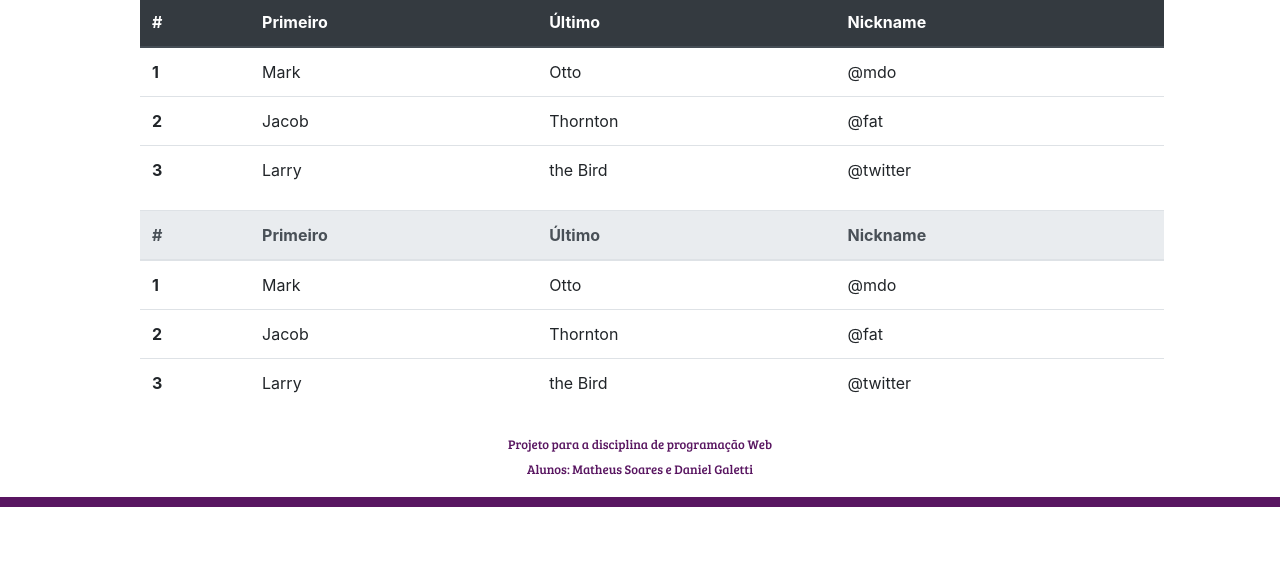
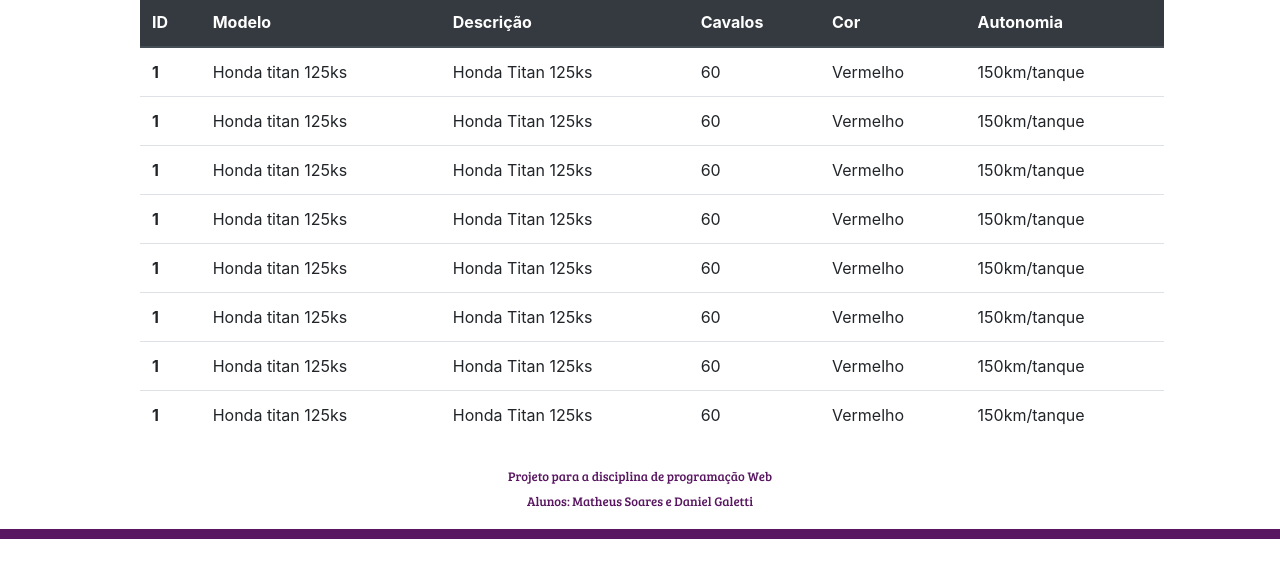
Before and after one commit to MatheusSoares06021997/ProjetoWEB, a plain HTML site: page front-end/index.html in a window 1280 px wide. Shown: the part 153-730 px from the top of the page. Drawn offline with nearby package versions, Linux system fonts and the light colour scheme.

Commit message:
Alterações na table

```diff
--- a/front-end/index.html
+++ b/front-end/index.html
@@ -25,61 +25,78 @@
               <table class="table">
                   <thead class="thead-dark">
                     <tr>
-                                <th scope="col">#</th>
-                                <th scope="col">Primeiro</th>
-                                <th scope="col">Último</th>
-                                <th scope="col">Nickname</th>
+                      <th scope="col">ID</th>
+                      <th scope="col">Modelo</th>
+                      <th scope="col">Descrição</th>
+                      <th scope="col">Cavalos</th>
+                      <th scope="col">Cor</th>
+                      <th scope="col">Autonomia</th>
                     </tr>
                   </thead>
                   <tbody>
                     <tr>
                       <th scope="row">1</th>
-                                <td>Mark</td>
-                                <td>Otto</td>
-                                <td>@mdo</td>
+                      <td>Honda titan 125ks</td>
+                      <td>Honda Titan 125ks</td>
+                      <td>60</td>
+                      <td>Vermelho</td>
+                      <td>150km/tanque</td>
                     </tr>
                     <tr>
-                                <th scope="row">2</th>
-                                <td>Jacob</td>
-                                <td>Thornton</td>
-                                <td>@fat</td>
+                      <th scope="row">1</th>
+                      <td>Honda titan 125ks</td>
+                      <td>Honda Titan 125ks</td>
+                      <td>60</td>
+                      <td>Vermelho</td>
+                      <td>150km/tanque</td>
                     </tr>
                     <tr>
-                                <th scope="row">3</th>
-                                <td>Larry</td>
-                                <td>the Bird</td>
-                                <td>@twitter</td>
+                      <th scope="row">1</th>
+                      <td>Honda titan 125ks</td>
+                      <td>Honda Titan 125ks</td>
+                      <td>60</td>
+                      <td>Vermelho</td>
+                      <td>150km/tanque</td>
                     </tr>
-                            </tbody>
-                          </table>
-
-                          <table class="table">
-                            <thead class="thead-light">
-                              <tr>
-                                <th scope="col">#</th>
-                                <th scope="col">Primeiro</th>
-                                <th scope="col">Último</th>
-                                <th scope="col">Nickname</th>
-                              </tr>
-                            </thead>
-                            <tbody>
                     <tr>
                       <th scope="row">1</th>
-                                <td>Mark</td>
-                                <td>Otto</td>
-                                <td>@mdo</td>
+                      <td>Honda titan 125ks</td>
+                      <td>Honda Titan 125ks</td>
+                      <td>60</td>
+                      <td>Vermelho</td>
+                      <td>150km/tanque</td>
                     </tr>
                     <tr>
-                                <th scope="row">2</th>
-                                <td>Jacob</td>
-                                <td>Thornton</td>
-                                <td>@fat</td>
+                      <th scope="row">1</th>
+                      <td>Honda titan 125ks</td>
+                      <td>Honda Titan 125ks</td>
+                      <td>60</td>
+                      <td>Vermelho</td>
+                      <td>150km/tanque</td>
                     </tr>
                     <tr>
-                                <th scope="row">3</th>
-                                <td>Larry</td>
-                                <td>the Bird</td>
-                                <td>@twitter</td>
+                      <th scope="row">1</th>
+                      <td>Honda titan 125ks</td>
+                      <td>Honda Titan 125ks</td>
+                      <td>60</td>
+                      <td>Vermelho</td>
+                      <td>150km/tanque</td>
+                    </tr>
+                    <tr>
+                      <th scope="row">1</th>
+                      <td>Honda titan 125ks</td>
+                      <td>Honda Titan 125ks</td>
+                      <td>60</td>
+                      <td>Vermelho</td>
+                      <td>150km/tanque</td>
+                    </tr>
+                    <tr>
+                      <th scope="row">1</th>
+                      <td>Honda titan 125ks</td>
+                      <td>Honda Titan 125ks</td>
+                      <td>60</td>
+                      <td>Vermelho</td>
+                      <td>150km/tanque</td>
                     </tr>
                   </tbody>
               </table>
```
Lines whose indentation alone changed are shown as unchanged.
